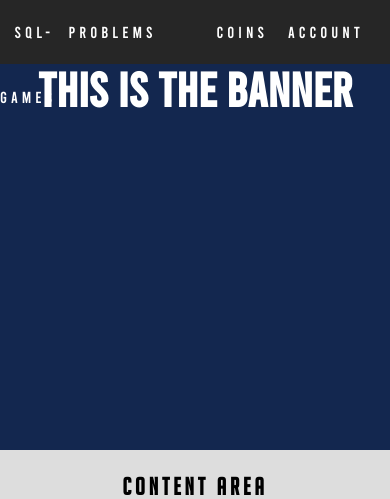
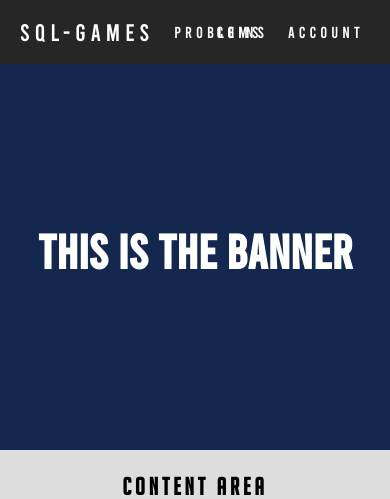
Before and after one commit to Ca3zsar/SQL-Games, a PHP site: page /navbar.html in a window 390 px wide. Shown: the top 499 px of the page. Run offline with PHP 8.4, Linux system fonts and the light colour scheme.

Commit message:
Make the banner responsive

```diff
--- a/Cezar/Navbar/style.css
+++ b/Cezar/Navbar/style.css
@@ -33,25 +33,18 @@ header{
 	display:flex;
 	align-items: flex-start;
 
-	width:30%;
+	/* width:30%; */
 	float:left;
 	line-height : 4em;
 
 }
 
 .logo{
-	width:50%;
+	padding-left: 10px;
 	float:left;
 	line-height : 4em;
 }
 
-.logo a{
-	text-decoration: none;
-	font-size : 1.5em;
-	font-family: bebas;
-	color:#fff;
-	letter-spacing: 5px;
-}
 
 nav{
 	display:flex;
@@ -73,6 +66,14 @@ nav a, .left-side a{
 	color : #fff;
 }
 
+.logo a{
+	text-decoration: none;
+	font-size : 1.5em;
+	font-family: bebas;
+	color:#fff;
+	letter-spacing: 5px;
+}
+
 .banner-area{
 	width:100%;
 	height: 500px;
@@ -83,10 +84,14 @@ nav a, .left-side a{
 	background-size: cover;
 	background-position: center center;
 
+	display: flex;
+	align-items: center;
+	justify-content: center;
+
 }
 
 .banner-area h2{
-	padding-top: 15%;
+	/* padding-top: 15%; */
 	font-size:3em;
 	font-family: bebas;
 
```
